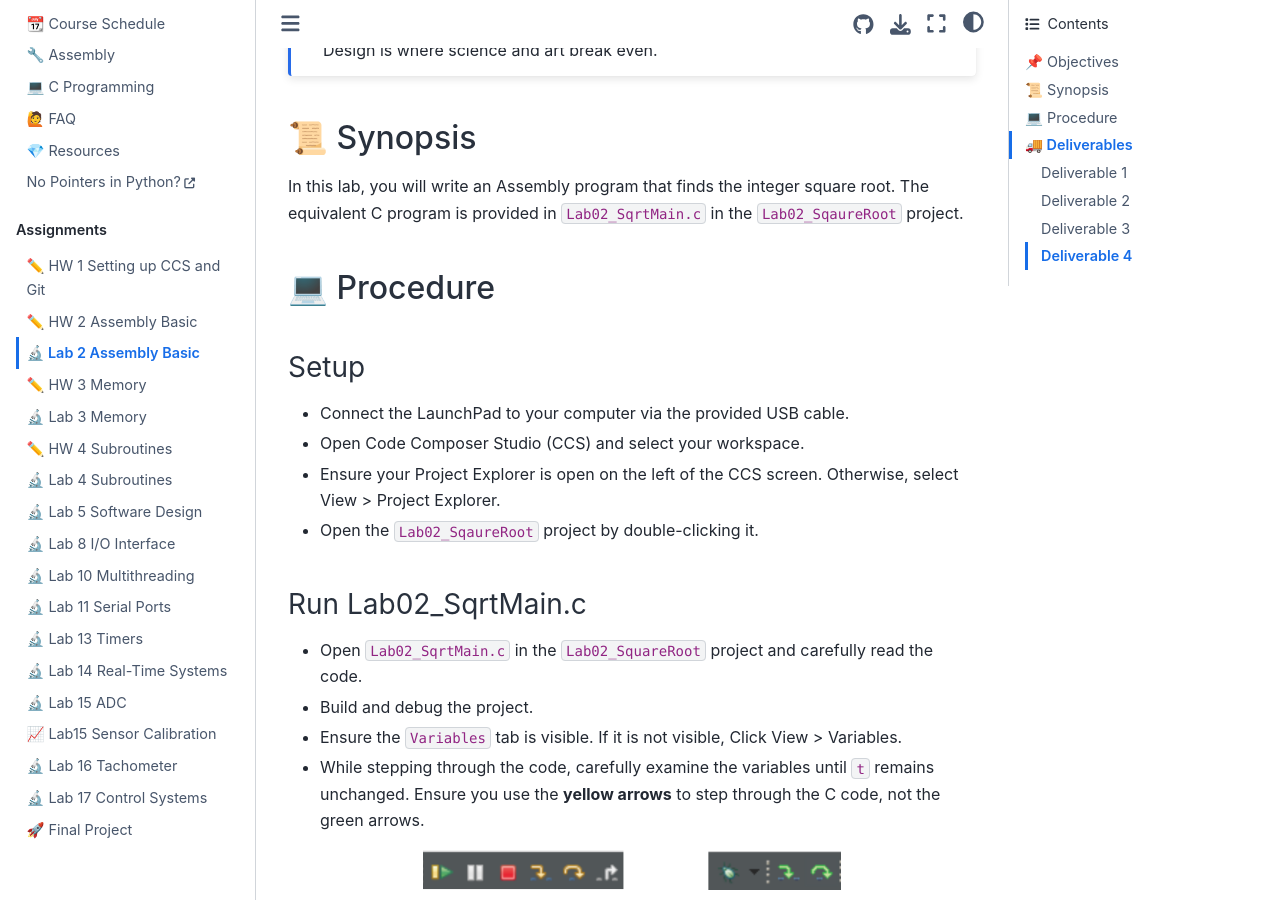
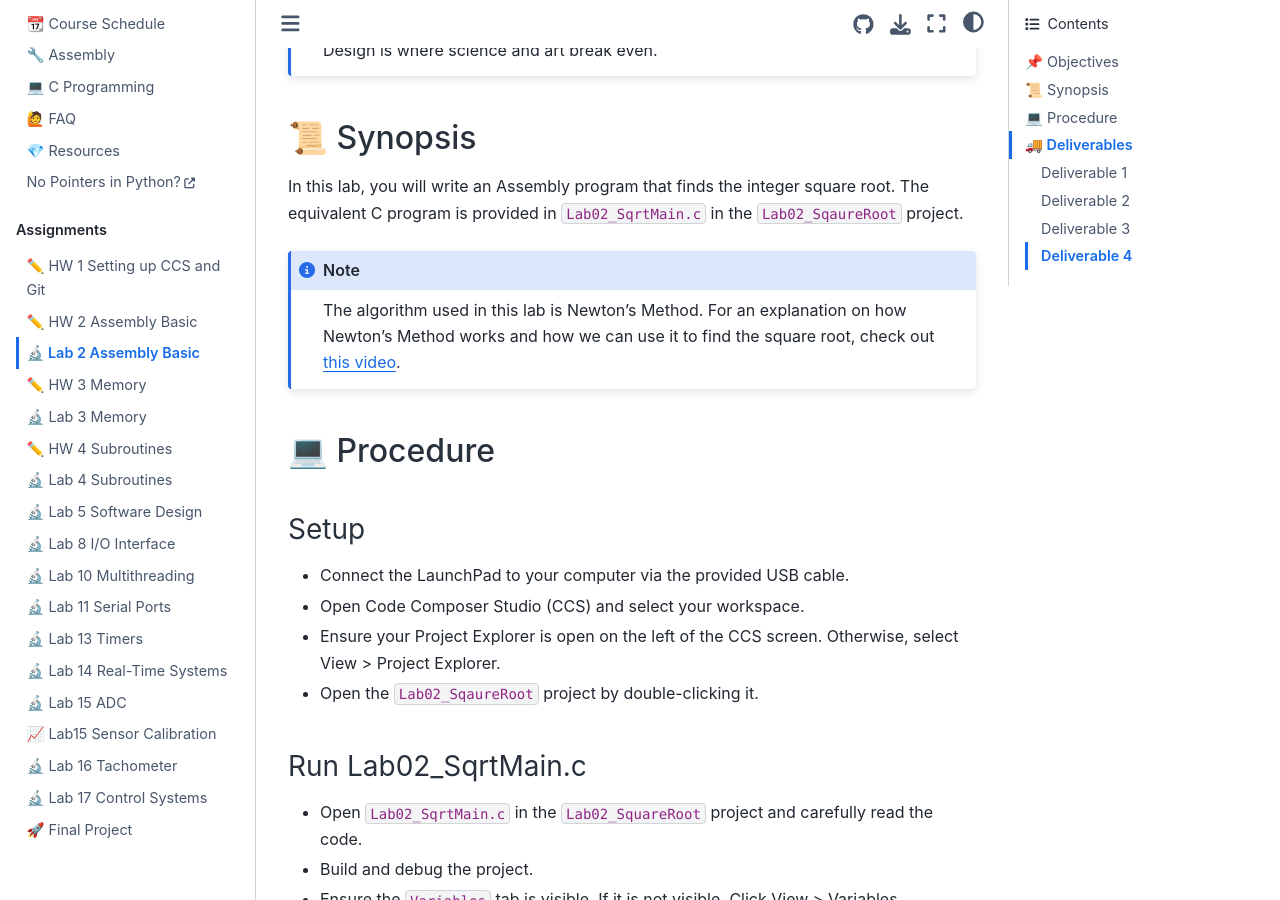
Before and after one commit to USAFA-ECE/ece382, a Jupyter Book: the page built from docs/Assignments/lab2.md, in a window 1280 px wide and 900 px high, scrolled down 416 px. Built offline with Jupyter Book 1.0.4 settings and Sphinx 7.4.7 and the Sphinx Book theme 1.1.4, drawn with Linux system fonts in a browser that asks for light colours.

Commit message:
Update lab2.md
Added link to video on Newton's Method

````diff
--- a/docs/Assignments/lab2.md
+++ b/docs/Assignments/lab2.md
@@ -12,6 +12,10 @@ Design is where science and art break even.
 
 ## 📜 Synopsis
 In this lab, you will write an Assembly program that finds the integer square root. The equivalent C program is provided in `Lab02_SqrtMain.c` in the `Lab02_SqaureRoot` project.
+
+```{note}
+The algorithm used in this lab is Newton's Method.  For an explanation on how Newton's Method works and how we can use it to find the square root, check out [this video](https://youtu.be/q0DyLZyStcg).
+```
 
 ## 💻 Procedure
 
````
